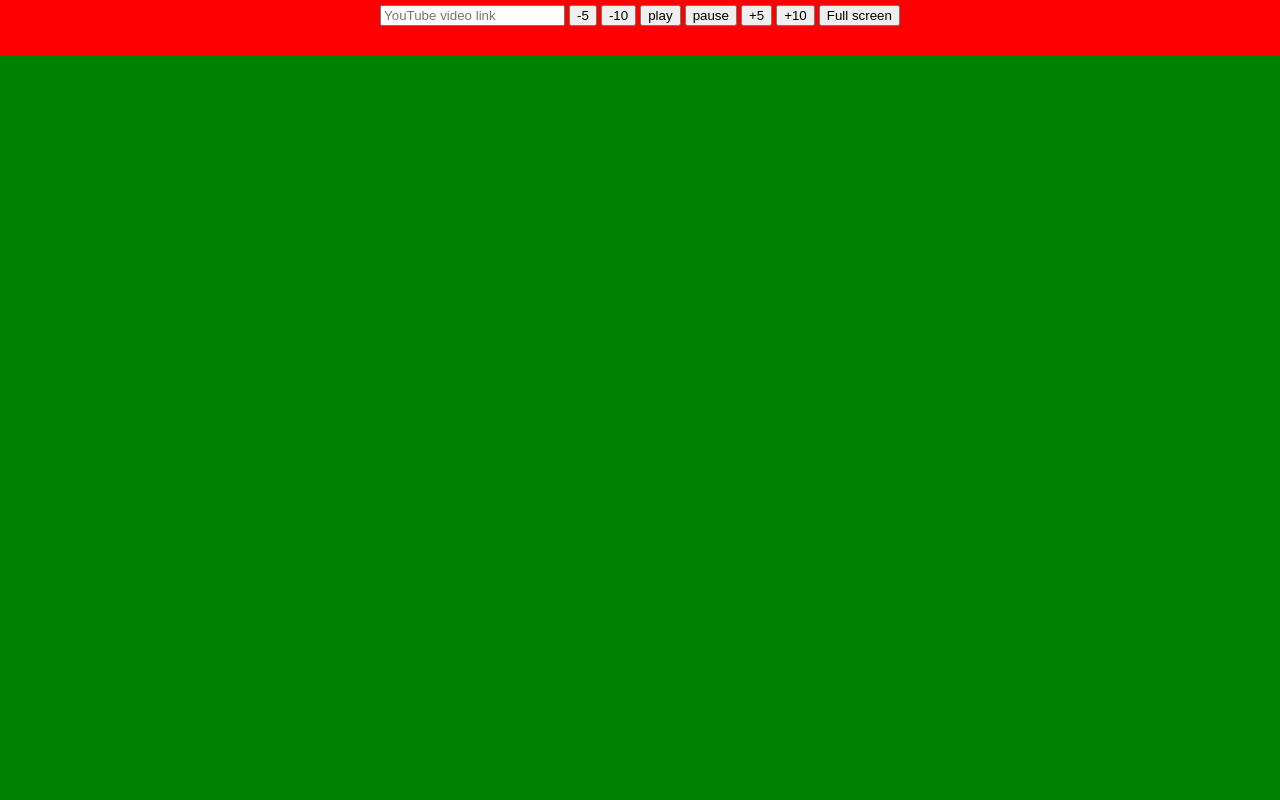
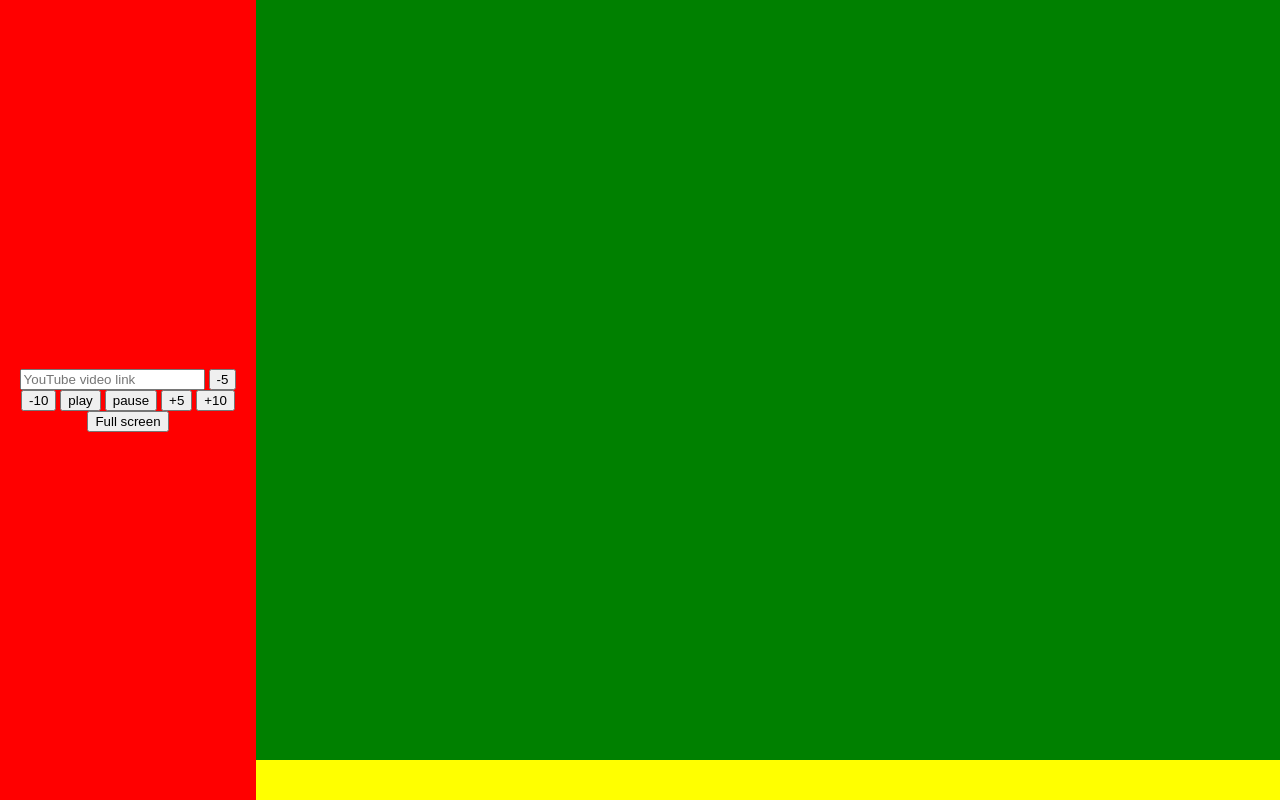
Before and after one commit to kesh44/ytp, a plain HTML site: page index.html in a window 1280 px wide. Drawn offline with Linux system fonts and the light colour scheme.

Commit message:
improve positioning

```diff
--- a/index.html
+++ b/index.html
@@ -19,10 +19,10 @@
       <input type="button" value="+10" id="fwd10">
 
       <input type="button" value="Full screen" id="fs">
-
     </div>
   </div>
   <div id="player"></div>
+  <div class="seekbar"></div>
 
   <script src="https://www.youtube.com/iframe_api"></script>
   <script>
--- a/styles.css
+++ b/styles.css
@@ -5,21 +5,33 @@ body {
 }
 
 .bar {
-	display: block;
+	float: left;
 	background-color: red;
-	width: 100%;
-	height: 7vh;
+	width: 20vw;
+	height: 100vh;
 	text-align: center;
+	display: flex;
+	justify-content: center;
+	align-items: center;
 }
 
 .innerbar {
-	padding: 5px;
+	padding: 0px;
 
 }
 
 #player {
+	float: left;
 	display: block;
-	width: 100%;
-	height: 93vh;
+	width: 80vw;
+	height: 95vh;
 	background-color: green;
 }
+
+.seekbar {
+	float: left;
+	display: block;
+	width: 80vw;
+	height: 5vh;
+	background-color: yellow;
+}
```
